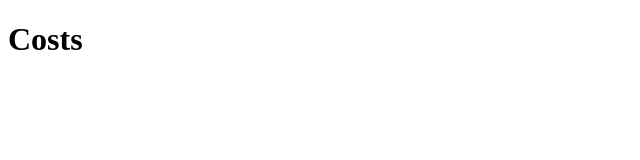
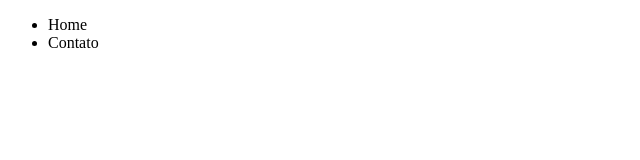
Before and after one commit to Lobato-ph17/PL_Costs, a React (Vite) app: page /company in a window 1280 px wide. Shown: the top 160 px of the page, without its empty margins (0-640 px from the left). Built offline with nearby package versions, Linux system fonts and the light colour scheme.

Commit message:
feat: Cria as rotas e estruturação básica da aplicação

```diff
--- a/src/App.jsx
+++ b/src/App.jsx
@@ -1,9 +1,12 @@
-import React from 'react'
+
 
 const App = () => {
   return (
     <div>
-        <h1>Costs</h1>
+        <ul>
+          <li>Home</li>
+          <li>Contato</li>
+        </ul>
     </div>
   )
 }
--- /dev/null
+++ b/src/components/pages/Company.jsx
@@ -0,0 +1,11 @@
+import React from 'react'
+
+const Company = () => {
+  return (
+    <div>
+        <h1>Company</h1>
+    </div>
+  )
+}
+
+export default Company
--- /dev/null
+++ b/src/components/pages/Contact.jsx
@@ -0,0 +1,11 @@
+import React from 'react'
+
+const Contact = () => {
+  return (
+    <div>
+        <h1>Contact</h1>
+    </div>
+  )
+}
+
+export default Contact
--- /dev/null
+++ b/src/components/pages/Home.jsx
@@ -0,0 +1,11 @@
+import React from 'react'
+
+const Home = () => {
+  return (
+    <div>
+        <h1>Home</h1>
+    </div>
+  )
+}
+
+export default Home
--- /dev/null
+++ b/src/components/pages/NewProject.jsx
@@ -0,0 +1,11 @@
+import React from 'react'
+
+const NewProject = () => {
+  return (
+    <div>
+        <h1>New</h1>
+    </div>
+  )
+}
+
+export default NewProject
--- a/src/main.jsx
+++ b/src/main.jsx
@@ -1,9 +1,42 @@
 import { StrictMode } from 'react'
 import { createRoot } from 'react-dom/client'
 import App from './App.jsx'
+import {createBrowserRouter, RouterProvider} from 'react-router-dom'
+
+import Home from './components/pages/Home.jsx'
+import Company from './components/pages/Company.jsx'
+import Contact from './components/pages/Contact.jsx'
+import NewProject from './components/pages/NewProject.jsx'
+
+const router = createBrowserRouter([
+  {
+    path: '/',
+    element: <App />,
+    children: [
+      {
+        path: '/',
+        element:<Home />
+      },
+      {
+        path: '/company',
+        element:<Company />
+      },
+      {
+        path: '/contact',
+        element:<Contact />
+      },
+      {
+        path: '/newproject',
+        element:<NewProject />
+      },
+    ]
+  }
+])
+
+
 
 createRoot(document.getElementById('root')).render(
   <StrictMode>
-    <App />
+    <RouterProvider router={router} />
   </StrictMode>,
 )
```
